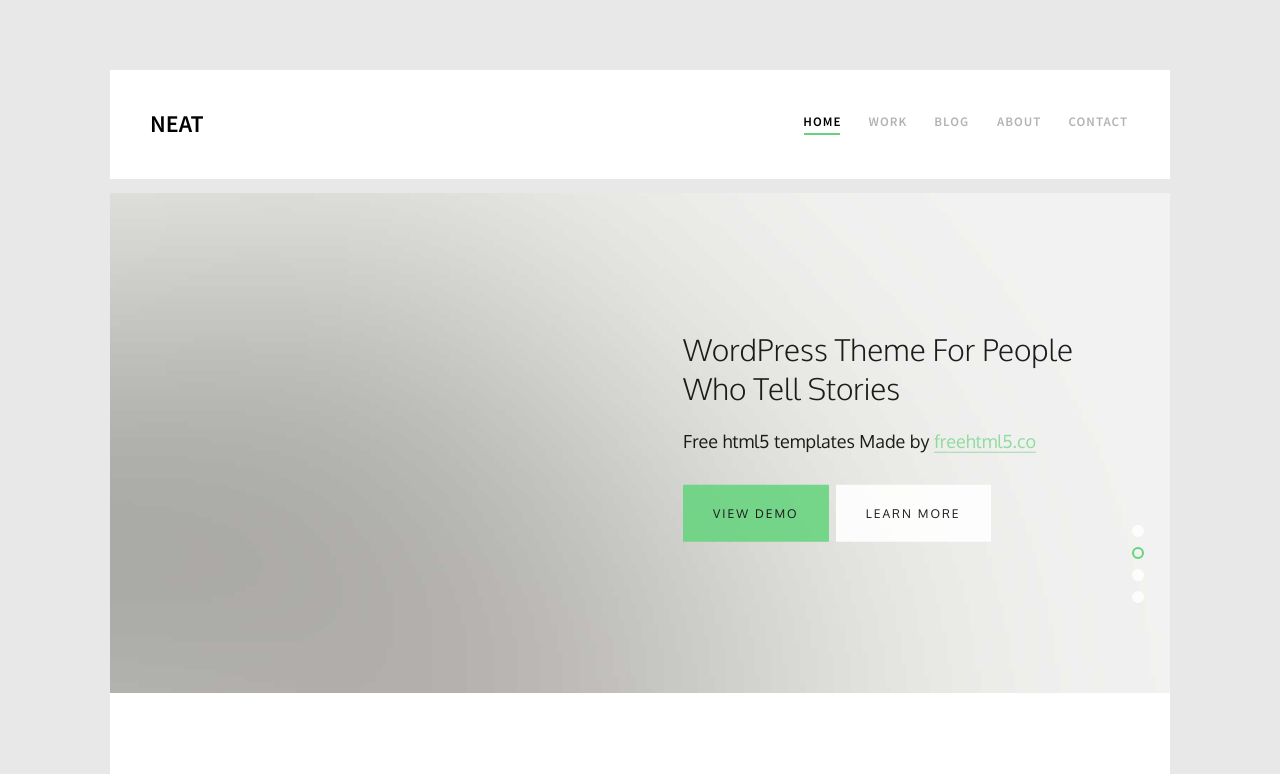
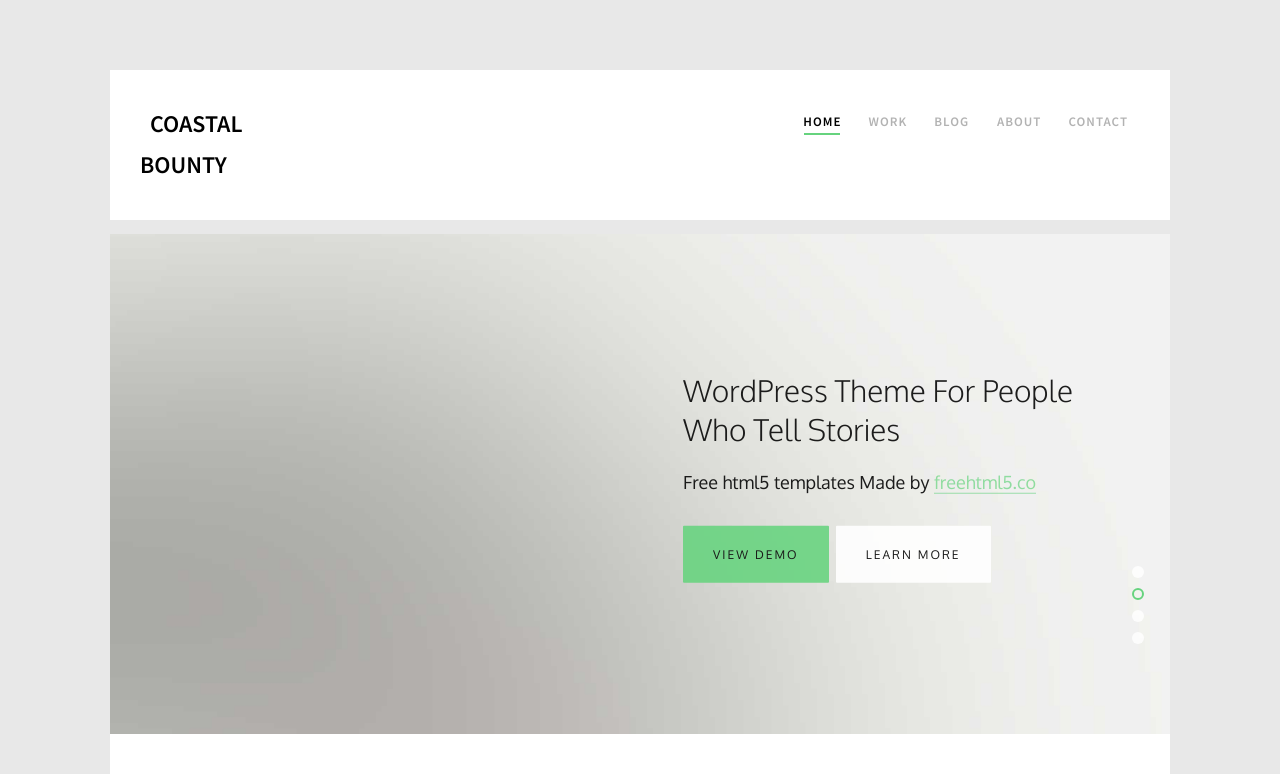
Before and after one commit to pshaw177/Coastal, a plain HTML site: page index.html in a window 1280 px wide. Shown: the top 774 px of the page. Drawn offline with Linux system fonts and the light colour scheme; files whose address does not match are found by name.

Commit message:
test test test

```diff
--- a/index.html
+++ b/index.html
@@ -3,7 +3,7 @@
 	<head>
 	<meta charset="utf-8">
 	<meta http-equiv="X-UA-Compatible" content="IE=edge">
-	<title>Coastal Bounty &mdash; Free Website Template, Free HTML5 Template by freehtml5.co</title>
+	<title>Coastal Bounty Distribution</title>
 	<meta name="viewport" content="width=device-width, initial-scale=1">
 	<meta name="description" content="Free HTML5 Website Template by freehtml5.co" />
 	<meta name="keywords" content="free website templates, free html5, free template, free bootstrap, free website template, html5, css3, mobile first, responsive" />
@@ -71,7 +71,7 @@
 			<div class="top-menu">
 				<div class="row">
 					<div class="col-xs-2">
-						<div id="fh5co-logo"><a href="index.html">Neat</a></div>
+						<div id="fh5co-logo"><a href="index.html">Coastal Bounty</a></div>
 					</div>
 					<div class="col-xs-10 text-right menu-1">
 						<ul>
```
